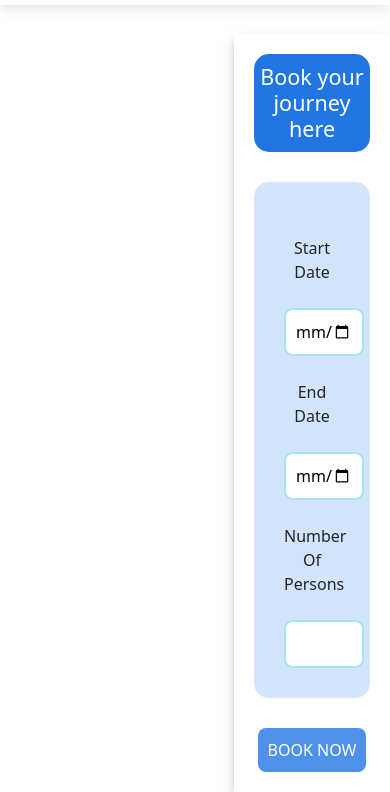
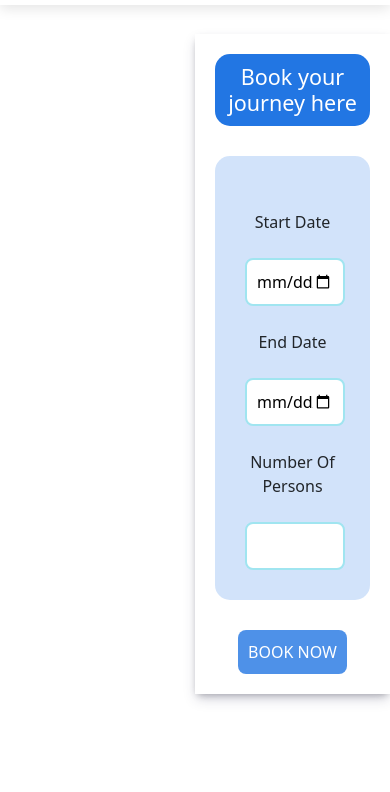
Before and after one commit to EmmadiLokaKalyani/tourist_hub, a website: page destination.html in a window 390 px wide. Shown: the part 66-858 px from the top of the page. Drawn offline with nearby package versions, Linux system fonts and the light colour scheme; a web font is replaced by a local one.

Commit message:
Update destination.html

```diff
--- a/destination.html
+++ b/destination.html
@@ -117,15 +117,15 @@
         {
 
         #book {
-            width: 40%;
+            width: 50%;
         }
         #conty {
-            width:60%;
+            width:50%;
             border-radius:25px;
         }
         #NoOfperson ,#startDate,
         #endDate{
-        width: 80px;
+        width: 100px;
 
     }
         }
```
